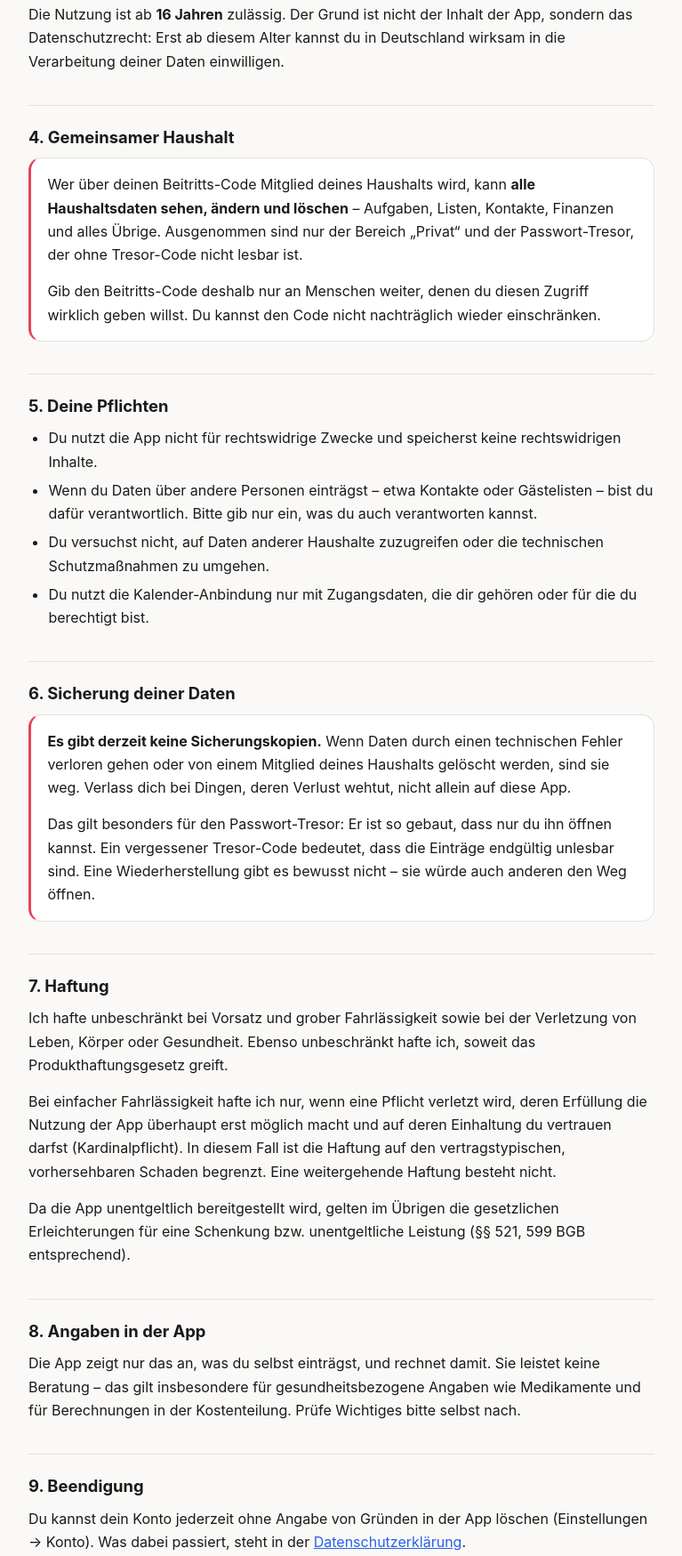
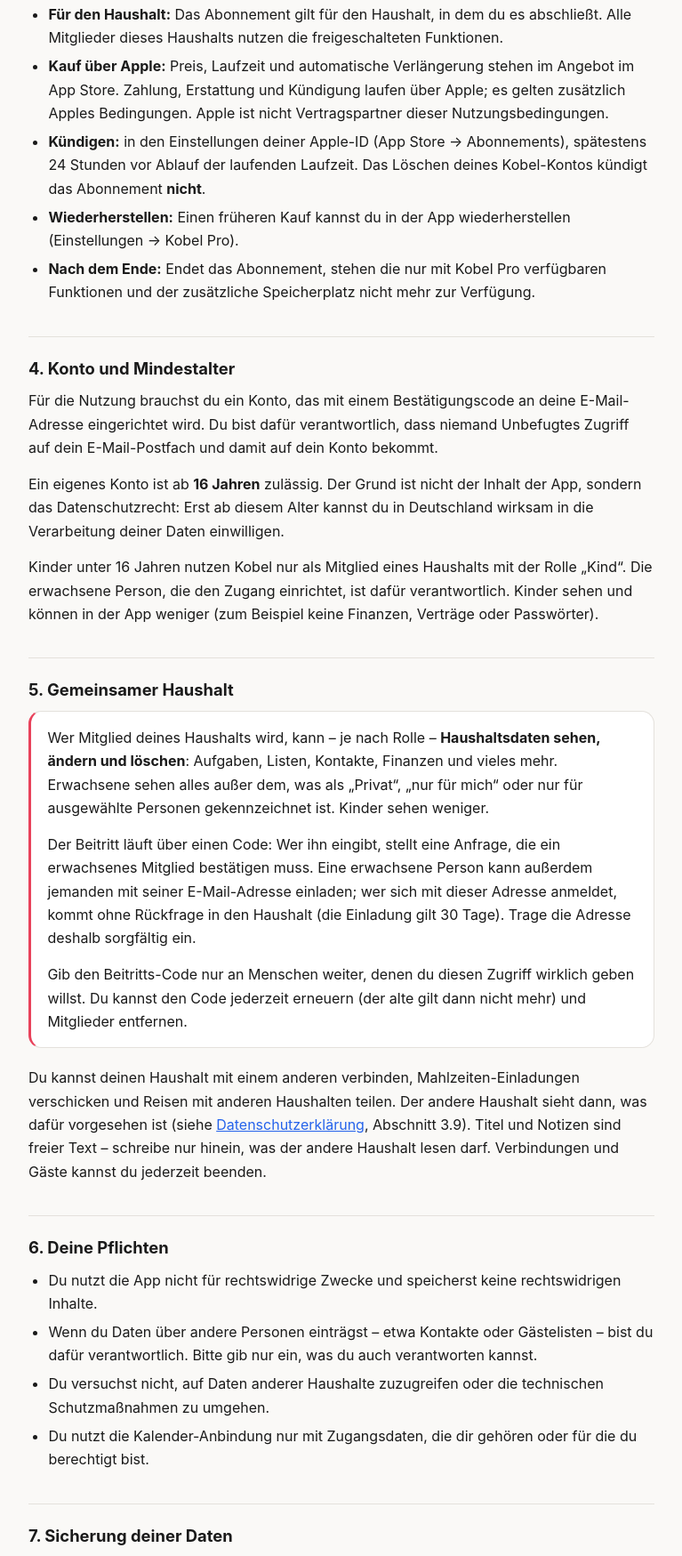
Before and after one commit to patrickbaecker-kobel/Kobel, a plain HTML site: page nutzungsbedingungen.html in a window 1280 px wide. Shown: the part 983-2732 px from the top of the page at 89% size, without its empty margins (256-1023 px from the left). Drawn offline with Linux system fonts and the light colour scheme.

Commit message:
Add files via upload

```diff
--- a/nutzungsbedingungen.html
+++ b/nutzungsbedingungen.html
@@ -12,10 +12,11 @@
         <a href="datenschutz.html">Datenschutz</a>
         <a href="nutzungsbedingungen.html">Nutzungsbedingungen</a>
         <a href="impressum.html">Impressum</a>
+        <a href="en/terms.html">English</a>
       </nav>
 
       <h1>Nutzungsbedingungen</h1>
-      <p class="stand">Für die App „Kobel“ · Stand: 25. August 2026</p>
+      <p class="stand">Für die App „Kobel“ · Stand: 22. November 2026</p>
 
       <h2>1. Wer die App anbietet</h2>
       <div class="karte">
@@ -35,8 +36,8 @@
       <h2>2. Was die App leistet – und was nicht</h2>
       <p>
         Kobel ist ein Werkzeug zur Organisation eines Haushalts: Aufgaben, Listen, Termine, Rezepte und
-        Ähnliches. Die App wird <strong>unentgeltlich</strong> angeboten. Es gibt keine Werbung, keine
-        In-App-Käufe und keine Abonnements.
+        Ähnliches. Die Grundfunktionen der App werden <strong>unentgeltlich</strong> angeboten. Es gibt
+        keine Werbung. Zusätzlich gibt es ein optionales Abonnement, „Kobel Pro“ (siehe Abschnitt 3).
       </p>
       <p>
         Es handelt sich um ein privates Projekt, das in der Freizeit entsteht. Einen Anspruch auf
@@ -44,33 +45,84 @@
         kann zeitweise ausfallen, und einzelne Funktionen können sich ändern oder wegfallen.
       </p>
 
-      <h2>3. Konto und Mindestalter</h2>
+      <h2>3. Kobel Pro (optionales Abonnement)</h2>
+      <!-- ENTWURF zur Durchsicht: Welche Funktionen zu Pro gehören, ist offen; hier bewusst ohne Aufzählung. Was bei Ablauf mit Daten über der Grenze der Grundversion passiert, vor der Veröffentlichung prüfen. -->
       <p>
-        Für die Nutzung brauchst du ein Konto, das über einen Anmelde-Link an deine E-Mail-Adresse
+        Kobel Pro schaltet bestimmte zusätzliche Funktionen frei und stellt mehr Speicherplatz bereit.
+        Welche Funktionen und wie viel Speicherplatz dazugehören, siehst du in der App an der Stelle, an
+        der sie angeboten werden; der Umfang kann sich ändern.
+      </p>
+      <ul>
+        <li>
+          <strong>Für den Haushalt:</strong> Das Abonnement gilt für den Haushalt, in dem du es abschließt.
+          Alle Mitglieder dieses Haushalts nutzen die freigeschalteten Funktionen.
+        </li>
+        <li>
+          <strong>Kauf über Apple:</strong> Preis, Laufzeit und automatische Verlängerung stehen im Angebot im
+          App Store. Zahlung, Erstattung und Kündigung laufen über Apple; es gelten zusätzlich Apples
+          Bedingungen. Apple ist nicht Vertragspartner dieser Nutzungsbedingungen.
+        </li>
+        <li>
+          <strong>Kündigen:</strong> in den Einstellungen deiner Apple-ID (App Store → Abonnements),
+          spätestens 24 Stunden vor Ablauf der laufenden Laufzeit. Das Löschen deines Kobel-Kontos kündigt das
+          Abonnement <strong>nicht</strong>.
+        </li>
+        <li>
+          <strong>Wiederherstellen:</strong> Einen früheren Kauf kannst du in der App wiederherstellen
+          (Einstellungen → Kobel Pro).
+        </li>
+        <li>
+          <strong>Nach dem Ende:</strong> Endet das Abonnement, stehen die nur mit Kobel Pro verfügbaren
+          Funktionen und der zusätzliche Speicherplatz nicht mehr zur Verfügung.
+        </li>
+      </ul>
+
+      <h2>4. Konto und Mindestalter</h2>
+      <p>
+        Für die Nutzung brauchst du ein Konto, das mit einem Bestätigungscode an deine E-Mail-Adresse
         eingerichtet wird. Du bist dafür verantwortlich, dass niemand Unbefugtes Zugriff auf dein E-Mail-Postfach
         und damit auf dein Konto bekommt.
       </p>
       <p>
-        Die Nutzung ist ab <strong>16 Jahren</strong> zulässig. Der Grund ist nicht der Inhalt der App,
-        sondern das Datenschutzrecht: Erst ab diesem Alter kannst du in Deutschland wirksam in die
+        Ein eigenes Konto ist ab <strong>16 Jahren</strong> zulässig. Der Grund ist nicht der Inhalt der
+        App, sondern das Datenschutzrecht: Erst ab diesem Alter kannst du in Deutschland wirksam in die
         Verarbeitung deiner Daten einwilligen.
       </p>
+      <!-- ENTWURF zur Durchsicht: Regel für Kinder unter 16 (Rolle „Kind“) – noch nicht entschieden. -->
+      <p>
+        Kinder unter 16 Jahren nutzen Kobel nur als Mitglied eines Haushalts mit der Rolle „Kind“. Die
+        erwachsene Person, die den Zugang einrichtet, ist dafür verantwortlich. Kinder sehen und können in
+        der App weniger (zum Beispiel keine Finanzen, Verträge oder Passwörter).
+      </p>
 
-      <h2>4. Gemeinsamer Haushalt</h2>
+      <h2>5. Gemeinsamer Haushalt</h2>
       <div class="karte wichtig">
         <p>
-          Wer über deinen Beitritts-Code Mitglied deines Haushalts wird, kann <strong>alle
-          Haushaltsdaten sehen, ändern und löschen</strong> – Aufgaben, Listen, Kontakte, Finanzen und alles
-          Übrige. Ausgenommen sind nur der Bereich „Privat“ und der Passwort-Tresor, der ohne Tresor-Code
-          nicht lesbar ist.
+          Wer Mitglied deines Haushalts wird, kann – je nach Rolle – <strong>Haushaltsdaten sehen, ändern und
+          löschen</strong>: Aufgaben, Listen, Kontakte, Finanzen und vieles mehr. Erwachsene sehen alles außer
+          dem, was als „Privat“, „nur für mich“ oder nur für ausgewählte Personen gekennzeichnet ist. Kinder
+          sehen weniger.
         </p>
         <p>
-          Gib den Beitritts-Code deshalb nur an Menschen weiter, denen du diesen Zugriff wirklich geben
-          willst. Du kannst den Code nicht nachträglich wieder einschränken.
+          Der Beitritt läuft über einen Code: Wer ihn eingibt, stellt eine Anfrage, die ein erwachsenes Mitglied
+          bestätigen muss. Eine erwachsene Person kann außerdem jemanden mit seiner E-Mail-Adresse einladen;
+          wer sich mit dieser Adresse anmeldet, kommt ohne Rückfrage in den Haushalt (die Einladung gilt 30
+          Tage). Trage die Adresse deshalb sorgfältig ein.
+        </p>
+        <p>
+          Gib den Beitritts-Code nur an Menschen weiter, denen du diesen Zugriff wirklich geben willst. Du
+          kannst den Code jederzeit erneuern (der alte gilt dann nicht mehr) und Mitglieder entfernen.
         </p>
       </div>
+      <p>
+        Du kannst deinen Haushalt mit einem anderen verbinden, Mahlzeiten-Einladungen verschicken und Reisen
+        mit anderen Haushalten teilen. Der andere Haushalt sieht dann, was dafür vorgesehen ist (siehe
+        <a href="datenschutz.html">Datenschutzerklärung</a>, Abschnitt 3.9). Titel und Notizen sind freier
+        Text – schreibe nur hinein, was der andere Haushalt lesen darf. Verbindungen und Gäste kannst du
+        jederzeit beenden.
+      </p>
 
-      <h2>5. Deine Pflichten</h2>
+      <h2>6. Deine Pflichten</h2>
       <ul>
         <li>
           Du nutzt die App nicht für rechtswidrige Zwecke und speicherst keine rechtswidrigen Inhalte.
@@ -89,7 +141,7 @@
         </li>
       </ul>
 
-      <h2>6. Sicherung deiner Daten</h2>
+      <h2>7. Sicherung deiner Daten</h2>
       <div class="karte wichtig">
         <p>
           <strong>Es gibt derzeit keine Sicherungskopien.</strong> Wenn Daten durch einen technischen Fehler
@@ -97,13 +149,12 @@
           dich bei Dingen, deren Verlust wehtut, nicht allein auf diese App.
         </p>
         <p>
-          Das gilt besonders für den Passwort-Tresor: Er ist so gebaut, dass nur du ihn öffnen kannst. Ein
-          vergessener Tresor-Code bedeutet, dass die Einträge endgültig unlesbar sind. Eine
-          Wiederherstellung gibt es bewusst nicht – sie würde auch anderen den Weg öffnen.
+          Das gilt besonders für Passwörter: Behalte wichtige Zugänge zusätzlich an einem zweiten, sicheren
+          Ort.
         </p>
       </div>
 
-      <h2>7. Haftung</h2>
+      <h2>8. Haftung</h2>
       <p>
         Ich hafte unbeschränkt bei Vorsatz und grober Fahrlässigkeit sowie bei der Verletzung von Leben,
         Körper oder Gesundheit. Ebenso unbeschränkt hafte ich, soweit das Produkthaftungsgesetz greift.
@@ -115,21 +166,27 @@
         begrenzt. Eine weitergehende Haftung besteht nicht.
       </p>
       <p>
-        Da die App unentgeltlich bereitgestellt wird, gelten im Übrigen die gesetzlichen Erleichterungen für
-        eine Schenkung bzw. unentgeltliche Leistung (§§ 521, 599 BGB entsprechend).
+        Soweit die App unentgeltlich bereitgestellt wird, gelten im Übrigen die gesetzlichen Erleichterungen
+        für eine Schenkung bzw. unentgeltliche Leistung (§§ 521, 599 BGB entsprechend). Für Kobel Pro
+        gelten die gesetzlichen Vorschriften; die Begrenzung in den vorstehenden Absätzen bleibt
+        unberührt, soweit das Gesetz sie erlaubt.
       </p>
+      <!-- ENTWURF zur Durchsicht: Haftungsklausel für das entgeltliche Abo juristisch prüfen lassen. -->
 
-      <h2>8. Angaben in der App</h2>
+      <h2>9. Angaben in der App</h2>
       <p>
         Die App zeigt nur das an, was du selbst einträgst, und rechnet damit. Sie leistet keine Beratung –
         das gilt insbesondere für gesundheitsbezogene Angaben wie Medikamente und für Berechnungen in der
         Kostenteilung. Prüfe Wichtiges bitte selbst nach.
       </p>
 
-      <h2>9. Beendigung</h2>
+      <h2>10. Beendigung</h2>
       <p>
         Du kannst dein Konto jederzeit ohne Angabe von Gründen in der App löschen (Einstellungen → Konto).
-        Was dabei passiert, steht in der <a href="datenschutz.html">Datenschutzerklärung</a>.
+        Was dabei passiert, steht in der <a href="datenschutz.html">Datenschutzerklärung</a>. Bist du die
+        einzige erwachsene Person im Haushalt und gibt es dort Kinder, machst du vorher eine andere Person
+        zur erwachsenen Person oder löst den Haushalt auf. Ein Abonnement kündigst du getrennt bei Apple
+        (siehe Abschnitt 3).
       </p>
       <p>
         Ich kann die Bereitstellung der App einstellen. In diesem Fall werde ich das mit angemessener Frist
@@ -137,14 +194,14 @@
         diese Bedingungen kann ich ein Konto sperren.
       </p>
 
-      <h2>10. Änderungen dieser Bedingungen</h2>
+      <h2>11. Änderungen dieser Bedingungen</h2>
       <p>
         Ich kann diese Bedingungen ändern, wenn das aus rechtlichen oder technischen Gründen nötig wird.
         Über wesentliche Änderungen informiere ich in der App. Wenn du mit einer Änderung nicht
         einverstanden bist, kannst du dein Konto löschen.
       </p>
 
-      <h2>11. Anwendbares Recht und Streitbeilegung</h2>
+      <h2>12. Anwendbares Recht und Streitbeilegung</h2>
       <p>
         Es gilt deutsches Recht. Zwingende Verbraucherschutzvorschriften deines Wohnsitzstaates bleiben
         davon unberührt.
```
Also changed, not shown: impressum.html (+5 -4 lines), index.html (+2 -0 lines).
